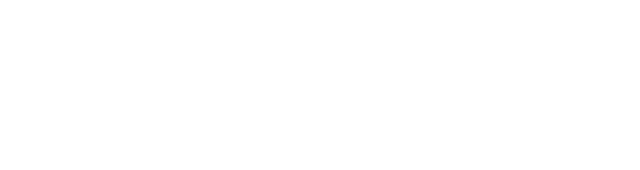
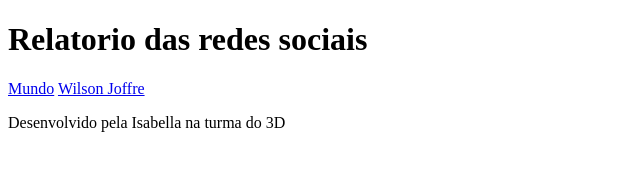
Before and after one commit to isa1323/redes_sociais, a plain HTML site: page index.html in a window 1280 px wide. Shown: the whole page, without its empty margins (0-640 px from the left). Drawn offline with Linux system fonts and the light colour scheme.

Commit message:
estrutura html

```diff
--- a/index.html
+++ b/index.html
@@ -6,6 +6,20 @@
     <title>Redes Sociais 3D</title>
 </head>
 <body>
+    <header>
+        <h1>Relatorio das redes sociais</h1>
+        <nav>
+            <a href="index.html">Mundo</a>
+            <a href="#">Wilson Joffre</a>
+        </nav>
+    </header>
+    <main class="graficos__section">
+        <section id="graficos__container" class="graficos__container">
 
+        </section>
+    </main>
+    <footer>
+        <p>Desenvolvido pela Isabella na turma do 3D</p>
+    </footer>
 </body>
 </html>
```
